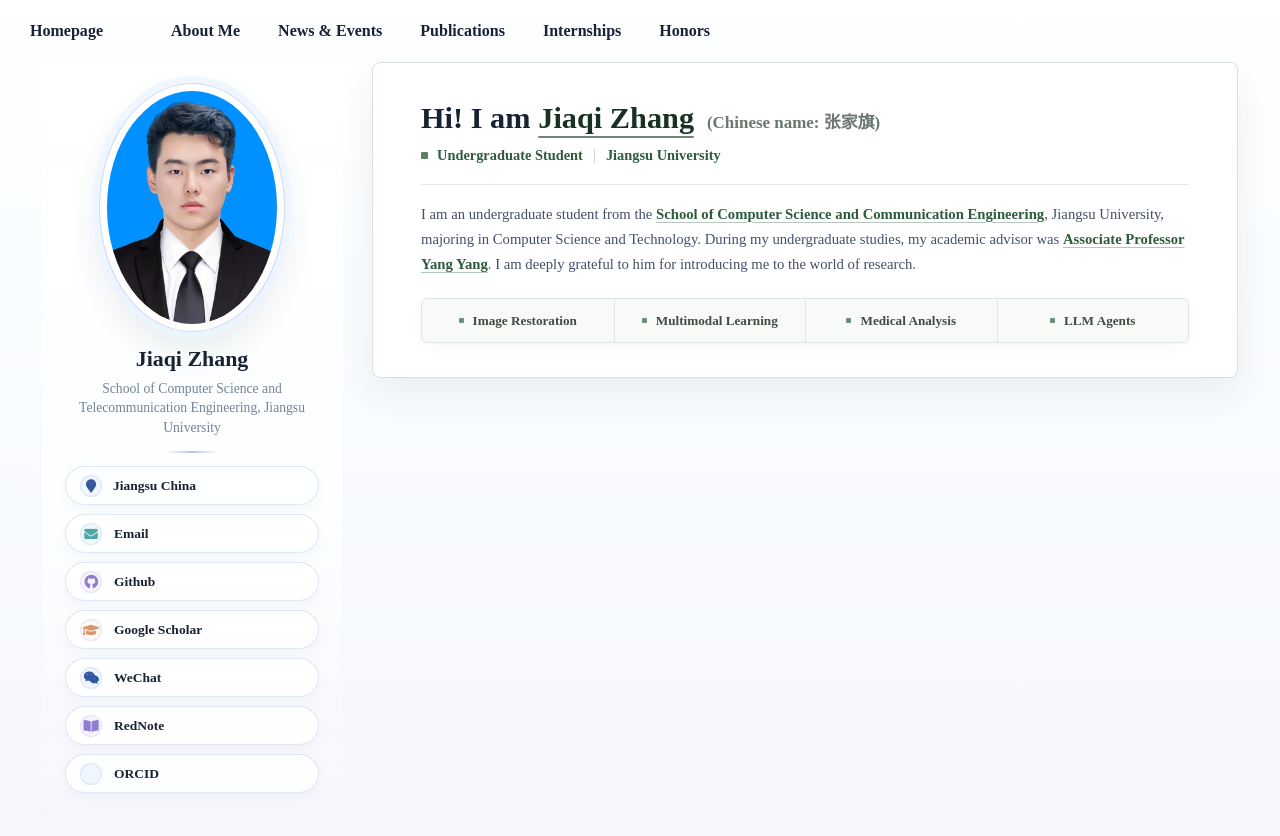
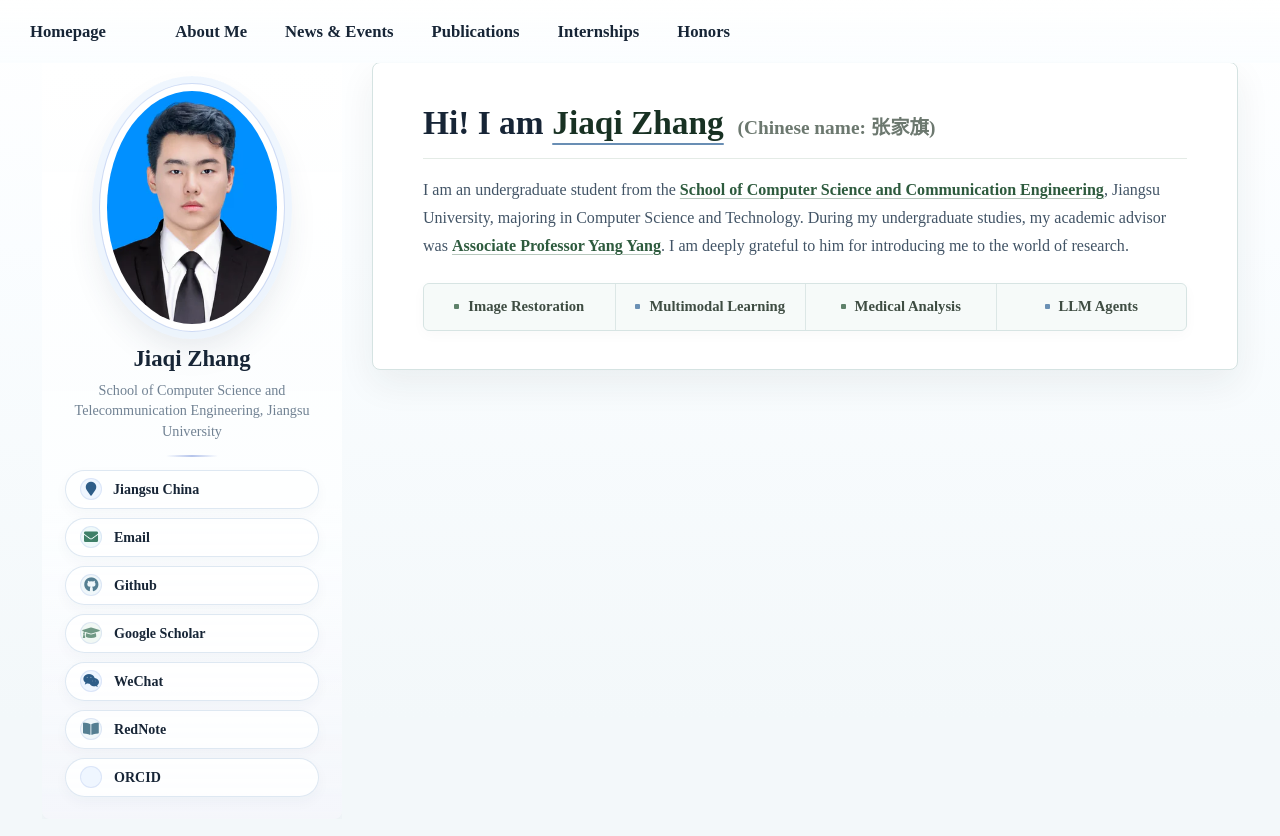
Before and after one commit to JiaqiZhang-Sengoku/JiaqiZhang-Sengoku.github.io, a Jekyll site: the page built from _pages/includes/intro.md, in a window 1280 px wide. Shown: the top 836 px of the page. Built offline with Jekyll 4.4.1, drawn with Linux system fonts in a browser that asks for light colours; our own code applies the rules of GitHub Pages for plain Markdown files.

Commit message:
20260707

```diff
--- a/_pages/includes/intro.md
+++ b/_pages/includes/intro.md
@@ -4,11 +4,6 @@
     <span class="hero-title__name">Jiaqi Zhang</span>
     <span class="hero-title__cn">(Chinese name: 张家旗)</span>
   </h1>
-  <p class="hero-subtitle">
-    <span>Undergraduate Student</span>
-    <span class="hero-subtitle__divider" aria-hidden="true"></span>
-    <span>Jiangsu University</span>
-  </p>
   <p class="hero-description">I am an undergraduate student from the <a href="https://cs.ujs.edu.cn/">School of Computer Science and Communication Engineering</a>, Jiangsu University, majoring in Computer Science and Technology. During my undergraduate studies, my academic advisor was <a href="https://ujsyyoung.github.io/homepage/">Associate Professor Yang Yang</a>. I am deeply grateful to him for introducing me to the world of research.</p>
   <div class="hero-meta" aria-label="Research interests">
     <span>Image Restoration</span>
--- a/assets/css/main.scss
+++ b/assets/css/main.scss
@@ -45,32 +45,32 @@
    ========================================================================== */
 
 :root {
-    --page-bg: #f6f8fc;
+    --page-bg: #f3f8fa;
     --surface-bg: #ffffff;
-    --surface-soft: #f4f8fb;
-    --surface-blue: #eef6ff;
-    --surface-warm: #fff8f3;
-    --surface-plum: #f8f4ff;
-    --ink-panel: #7489b8;
-    --card-border: #dce7f1;
-    --section-border: #dfe9f3;
+    --surface-soft: #f3f8f7;
+    --surface-blue: #eef5fb;
+    --surface-warm: #f2f8f5;
+    --surface-plum: #f1f6fa;
+    --ink-panel: #6d8aa2;
+    --card-border: #d8e5e4;
+    --section-border: #dbe7e7;
     --card-shadow: 0 12px 30px rgba(42, 57, 88, 0.058);
     --card-shadow-hover: 0 20px 46px rgba(42, 57, 88, 0.105);
     --radius-card: 8px;
     --radius-inner: 6px;
-    --heading-color: #182235;
-    --text-color: #445067;
-    --muted-color: #748297;
-    --accent: #5274d0;
-    --accent-strong: #34579f;
-    --accent-soft: rgba(85, 119, 214, 0.095);
-    --accent-sky: #6ba8df;
-    --accent-teal: #4fa6a8;
-    --accent-teal-soft: rgba(97, 174, 178, 0.12);
-    --accent-plum: #8f7dd0;
-    --accent-plum-soft: rgba(154, 134, 214, 0.12);
-    --accent-warm: #d79670;
-    --accent-warm-soft: rgba(221, 161, 124, 0.14);
+    --heading-color: #172536;
+    --text-color: #425466;
+    --muted-color: #718293;
+    --accent: #3f6f9f;
+    --accent-strong: #2e5d88;
+    --accent-soft: rgba(63, 111, 159, 0.10);
+    --accent-sky: #6e9dc0;
+    --accent-teal: #3f8068;
+    --accent-teal-soft: rgba(63, 128, 104, 0.11);
+    --accent-plum: #557f92;
+    --accent-plum-soft: rgba(85, 127, 146, 0.11);
+    --accent-warm: #709985;
+    --accent-warm-soft: rgba(112, 153, 133, 0.12);
     --accepted-green: #2e5b3e;
     --first-author-orange: #e4572e;
     --max-page-width: 1520px;
@@ -96,7 +96,7 @@
 
 html {
     background: var(--page-bg);
-    font-size: 15px;
+    font-size: 15.6px;
     overflow-x: hidden;
     scroll-padding-top: var(--anchor-offset);
 }
@@ -107,8 +107,8 @@
     padding-top: var(--masthead-height);
     background:
         linear-gradient(180deg, rgba(255, 255, 255, 0.995) 0, rgba(250, 253, 255, 0.985) 250px, var(--page-bg) 720px),
-        linear-gradient(115deg, rgba(91, 132, 220, 0.050) 0 15%, transparent 15% 100%),
-        linear-gradient(67deg, transparent 0 80%, rgba(215, 150, 112, 0.048) 80% 100%),
+        linear-gradient(115deg, rgba(63, 111, 159, 0.046) 0 15%, transparent 15% 100%),
+        linear-gradient(67deg, transparent 0 80%, rgba(46, 91, 62, 0.040) 80% 100%),
         repeating-linear-gradient(0deg, rgba(68, 80, 103, 0.015) 0 1px, transparent 1px 84px),
         repeating-linear-gradient(90deg, rgba(68, 80, 103, 0.010) 0 1px, transparent 1px 92px),
         linear-gradient(180deg, #ffffff 0%, #f3f7fc 100%) !important;
@@ -120,7 +120,7 @@
 }
 
 ::selection {
-    background: rgba(82, 116, 208, 0.18);
+    background: rgba(63, 128, 104, 0.20);
     color: var(--heading-color);
 }
 
@@ -564,12 +564,12 @@
 }
 
 .sidebar .author__urls li:nth-child(3n) i {
-    background: rgba(248, 244, 255, 0.95);
+    background: rgba(240, 247, 250, 0.96);
     color: var(--accent-plum) !important;
 }
 
 .sidebar .author__urls li:nth-child(4n) i {
-    background: rgba(255, 248, 243, 0.96);
+    background: rgba(241, 248, 244, 0.96);
     color: var(--accent-warm) !important;
 }
 
@@ -735,8 +735,8 @@
     overflow: hidden !important;
     width: 100% !important;
     margin: 0 0 30px !important;
-    padding: 38px 48px 34px !important;
-    border: 1px solid #d8e2db !important;
+    padding: 41px 50px 38px !important;
+    border: 1px solid #d5e3e2 !important;
     border-radius: 8px !important;
     background: #ffffff !important;
     box-sizing: border-box;
@@ -761,7 +761,7 @@
     left: 0;
     width: 4px;
     border-radius: 0 3px 3px 0;
-    background: var(--accepted-green);
+    background: linear-gradient(180deg, var(--accent) 0 48%, var(--accepted-green) 48% 100%);
 }
 
 .hero-card::after {
@@ -795,11 +795,11 @@
     column-gap: 0.26em;
     row-gap: 3px;
     max-width: 1080px;
-    margin: 0 0 10px !important;
+    margin: 0 0 15px !important;
     padding: 0 !important;
     border: 0 !important;
     color: var(--heading-color) !important;
-    font-size: 2.02rem !important;
+    font-size: 2.14rem !important;
     line-height: 1.16 !important;
     letter-spacing: 0 !important;
     text-shadow: none;
@@ -818,14 +818,14 @@
     left: 0;
     height: 2px;
     border-radius: 2px;
-    background: var(--accepted-green);
-    opacity: 0.72;
+    background: var(--accent);
+    opacity: 0.78;
 }
 
 .hero-title__cn {
     margin-left: 5px;
     color: #6c786f;
-    font-size: 0.56em;
+    font-size: 0.58em;
     font-weight: 600;
     white-space: nowrap;
 }
@@ -867,8 +867,8 @@
     padding-top: 17px;
     border-top: 1px solid #e4ebe6;
     color: var(--text-color) !important;
-    font-size: 0.98rem !important;
-    line-height: 1.72 !important;
+    font-size: 1.03rem !important;
+    line-height: 1.74 !important;
     overflow-wrap: anywhere;
 }
 
@@ -897,12 +897,12 @@
     display: grid;
     grid-template-columns: repeat(4, minmax(0, 1fr));
     gap: 0;
-    width: min(860px, 100%);
-    margin-top: 21px;
+    width: min(1110px, 100%);
+    margin-top: 23px;
     overflow: hidden;
-    border: 1px solid #dce5df;
+    border: 1px solid #d7e4e3;
     border-radius: 6px;
-    background: #f8faf8;
+    background: #f6faf9;
     box-shadow: 0 4px 14px rgba(34, 52, 43, 0.028);
 }
 
@@ -911,13 +911,13 @@
     align-items: center;
     justify-content: center;
     min-width: 0;
-    min-height: 43px;
-    padding: 8px 13px;
+    min-height: 46px;
+    padding: 9px 14px;
     border: 0 !important;
     border-radius: 0;
     background: transparent !important;
     color: #3f4d43;
-    font-size: 0.88rem;
+    font-size: 0.94rem;
     font-weight: 700;
     line-height: 1.25;
     text-align: center;
@@ -925,7 +925,7 @@
 }
 
 .hero-meta span + span {
-    border-left: 1px solid #e0e7e2 !important;
+    border-left: 1px solid #dce7e6 !important;
 }
 
 .hero-meta span::before {
@@ -936,12 +936,16 @@
     margin-right: 9px;
     border-radius: 1px;
     background: var(--accepted-green);
-    opacity: 0.68;
+    opacity: 0.76;
+}
+
+.hero-meta span:nth-child(even)::before {
+    background: var(--accent);
 }
 
 .hero-meta span:hover {
-    background: #edf4ef !important;
-    color: var(--accepted-green);
+    background: #edf5f5 !important;
+    color: var(--accent-strong);
 }
 
 .section-heading {
@@ -1960,7 +1964,7 @@
     font-size: 1.23rem !important;
     font-weight: 700 !important;
     background:
-        linear-gradient(90deg, #ffffff 0%, rgba(238, 246, 255, 0.94) 58%, rgba(255, 248, 243, 0.86) 100%);
+        linear-gradient(90deg, #ffffff 0%, rgba(238, 246, 255, 0.94) 58%, rgba(240, 248, 244, 0.88) 100%);
     transition: background 0.18s ease, color 0.18s ease, padding 0.18s ease;
 }
 
@@ -1971,7 +1975,7 @@
     height: 12px;
     border-radius: 3px;
     background: linear-gradient(135deg, var(--accent-warm), var(--accent-plum));
-    box-shadow: 0 0 0 5px rgba(215, 150, 112, 0.11);
+    box-shadow: 0 0 0 5px rgba(63, 128, 104, 0.11);
 }
 
 .section-title::-webkit-details-marker {
@@ -2234,7 +2238,7 @@
 
     html,
     body {
-        font-size: 14.8px;
+        font-size: 15.2px;
         width: 100vw !important;
         max-width: 100vw !important;
         min-width: 0 !important;
@@ -2293,7 +2297,7 @@
     }
 
     .hero-card {
-        padding: 27px 20px 24px !important;
+        padding: 29px 21px 27px !important;
         border-radius: 7px !important;
     }
 
@@ -2311,7 +2315,7 @@
 
     .hero-title {
         column-gap: 0.24em;
-        font-size: 1.58rem !important;
+        font-size: 1.68rem !important;
         line-height: 1.22 !important;
     }
 
@@ -2338,8 +2342,8 @@
     .hero-description {
         max-width: 100% !important;
         padding-top: 15px;
-        font-size: 0.96rem !important;
-        line-height: 1.68 !important;
+        font-size: 1rem !important;
+        line-height: 1.7 !important;
     }
 
     .hero-meta {
@@ -2349,9 +2353,9 @@
     }
 
     .hero-meta span {
-        min-height: 42px;
-        padding: 7px 9px;
-        font-size: 0.82rem;
+        min-height: 45px;
+        padding: 8px 9px;
+        font-size: 0.87rem;
     }
 
     .hero-meta span + span {
@@ -2359,11 +2363,11 @@
     }
 
     .hero-meta span:nth-child(even) {
-        border-left: 1px solid #e0e7e2 !important;
+        border-left: 1px solid #dce7e6 !important;
     }
 
     .hero-meta span:nth-child(n + 3) {
-        border-top: 1px solid #e0e7e2 !important;
+        border-top: 1px solid #dce7e6 !important;
     }
 
     .hero-meta span::before {
```
